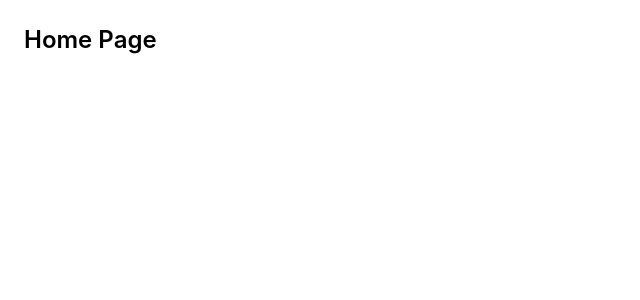
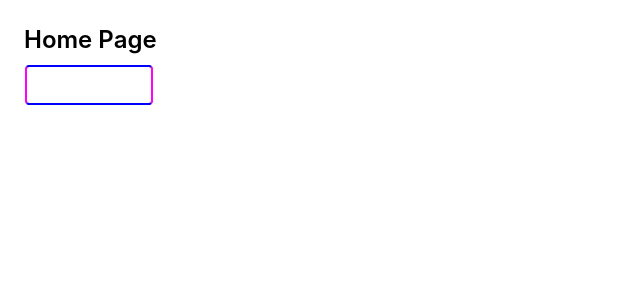
Before and after one commit to HiIamGaryee/commit-no-mistake, a React (Create React App) app: page /home in a window 1280 px wide. Shown: the top 300 px of the page, without its empty margins (0-640 px from the left). Built offline with nearby package versions, Linux system fonts and the light colour scheme.

Commit message:
udpate ui / css/ package

```diff
--- a/src/global.css
+++ b/src/global.css
@@ -2,3 +2,164 @@
 @tailwind components;
 @tailwind utilities;
 @import url('https://fonts.googleapis.com/css2?family=Anton&display=swap');
+
+
+.neon-button {
+  position: relative;
+  padding: 8px 20px;
+  border: 1px solid #fff;
+  /* Basic white border */
+  background-color: transparent;
+  /* Transparent background */
+  color: #fff;
+  /* White text */
+  font-size: 16px;
+  font-weight: bold;
+  border-radius: 4px;
+  cursor: pointer;
+  overflow: hidden;
+  transition: all 0.3s ease-in-out;
+}
+
+.neon-button::before,
+.neon-button::after {
+  content: "";
+  position: absolute;
+  top: 0;
+  left: 0;
+  right: 0;
+  bottom: 0;
+  border-radius: 4px;
+  border: 2px solid transparent;
+  transition: transform 0.5s ease;
+}
+
+.neon-button::before {
+  border-color: #FF0000 #00FF00;
+  /* Red and green segments */
+  z-index: -2;
+}
+
+.neon-button::after {
+  border-color: #0000FF #FF00FF;
+  /* Blue and pink segments */
+  z-index: -1;
+}
+
+.neon-button:hover::before,
+.neon-button:hover::after {
+  transform: rotate(180deg);
+}
+
+
+.App {
+  text-align: center;
+}
+
+.App-logo {
+  height: 40vmin;
+  pointer-events: none;
+}
+
+@media (prefers-reduced-motion: no-preference) {
+  .App-logo {
+    animation: App-logo-spin infinite 20s linear;
+  }
+}
+
+.App-header {
+  background-color: #282c34;
+  min-height: 100vh;
+  display: flex;
+  flex-direction: column;
+  align-items: center;
+  justify-content: center;
+  font-size: calc(10px + 2vmin);
+  color: white;
+}
+
+.App-link {
+  color: #61dafb;
+}
+
+@keyframes App-logo-spin {
+  from {
+    transform: rotate(0deg);
+  }
+
+  to {
+    transform: rotate(360deg);
+  }
+}
+
+.full-width-centered-image {
+  display: block;
+  max-width: 80%;
+  height: auto;
+  margin: 0 auto;
+  margin-bottom: 20px;
+}
+
+/* .bg-home {
+  @apply bg-cover bg-center bg-no-repeat;
+  background-image: url("/src/assets/bg-home.jpg");
+} */
+
+
+.loader {
+  width: 40px;
+  aspect-ratio: 1;
+  --c: linear-gradient(#000 0 0);
+  --m: radial-gradient(farthest-side, #000 92%, #0000);
+  background:
+    var(--m) center /12px 12px,
+    var(--c) left 50% top -20px/8px 16px,
+    var(--c) left 50% bottom -20px/8px 16px,
+    var(--c) top 50% left -20px/16px 8px,
+    var(--c) top 50% right -20px/16px 8px;
+  background-repeat: no-repeat;
+  animation:
+    l18-1 1.5s infinite,
+    l18-2 1.5s infinite;
+}
+
+@keyframes l18-1 {
+
+  30%,
+  70% {
+    background-position:
+      center,
+      left 50% top calc(50% - 8px),
+      left 50% bottom calc(50% - 8px),
+      top 50% left calc(50% - 8px),
+      top 50% right calc(50% - 8px)
+  }
+}
+
+@keyframes l18-2 {
+
+  0%,
+  40% {
+    transform: rotate(0)
+  }
+
+  60%,
+  100% {
+    transform: rotate(90deg)
+  }
+}
+
+/*
+body {
+  margin: 0;
+  font-family: -apple-system, BlinkMacSystemFont, 'Segoe UI', 'Roboto', 'Oxygen',
+    'Ubuntu', 'Cantarell', 'Fira Sans', 'Droid Sans', 'Helvetica Neue',
+    sans-serif;
+  -webkit-font-smoothing: antialiased;
+  -moz-osx-font-smoothing: grayscale;
+}
+
+code {
+  font-family: source-code-pro, Menlo, Monaco, Consolas, 'Courier New',
+    monospace;
+} */
--- a/src/page/HomePage.tsx
+++ b/src/page/HomePage.tsx
@@ -4,6 +4,9 @@ const HomePage: React.FC = () => {
   return (
     <div className="p-6">
       <h2 className="text-2xl font-semibold mb-2">Home Page</h2>
+      <button className="neon-button bg-purple-600 hover:bg-purple-700 px-4 py-1 rounded">
+        Open AiBot
+      </button>
     </div>
   );
 };
```
Also changed, not shown: package.json (+17 -4 lines), 1 other file (tests, documents, lock files or other folders).
